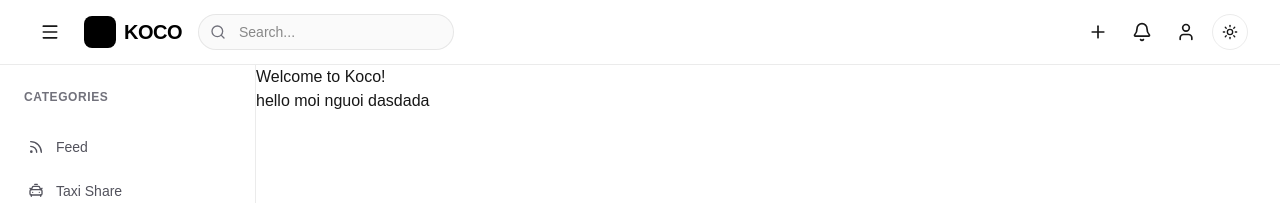
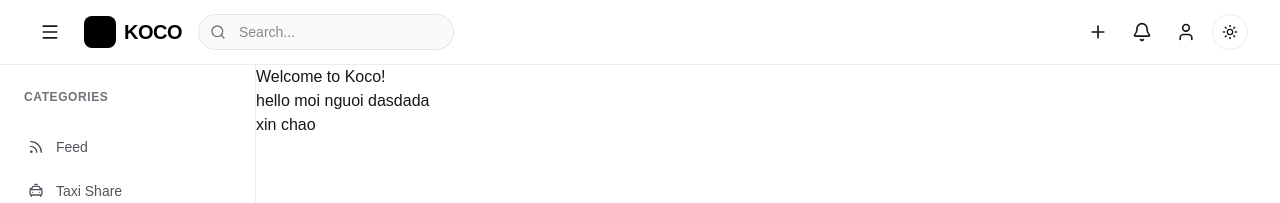
Before and after one commit to KoreaConnect/webapp-ui, a Next.js app: page / in a window 1280 px wide. Shown: the top 203 px of the page. Built offline with nearby package versions, Linux system fonts and the light colour scheme.

Commit message:
chore: test 5 commit

```diff
--- a/src/app/page.tsx
+++ b/src/app/page.tsx
@@ -3,6 +3,7 @@ export default function Home() {
         <div>
             <p>Welcome to Koco!</p>
             <p>hello moi nguoi dasdada</p>
+            <p>xin chao</p>
         </div>
     );
 }
```
